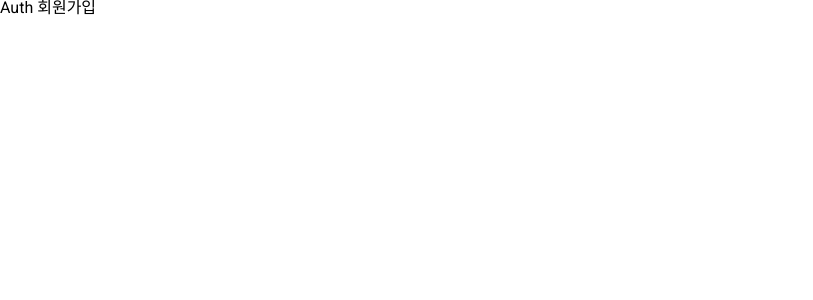
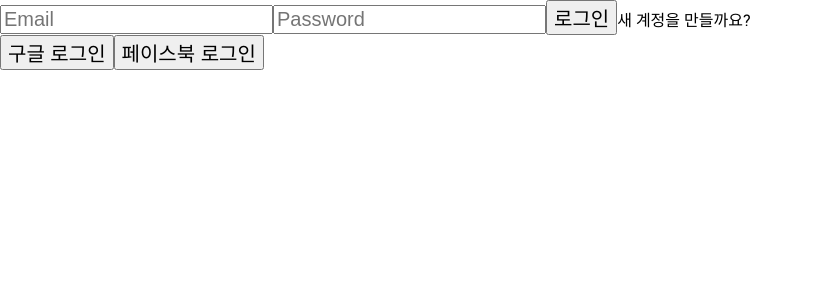
Before and after one commit to jungjaeseung/j-diary, a React (Create React App) app: page / in a window 1280 px wide. Shown: the top 300 px of the page, without its empty margins (0-813 px from the left). Built offline with nearby package versions, Linux system fonts and the light colour scheme; no server answers.

Commit message:
1.0 Email login & Social Login
*이메일 로그인 구현
*이메일 로그인시 생기는 오류들(이메일 형식 아님, 비밀번호 틀림, 비밀번호 자리수 부족 등) 구현
*소셜 로그인(구글, 페이스북) 구현
*로그아웃 구현
*navigation (home<->profile) 구현

```diff
--- a/src/components/App.tsx
+++ b/src/components/App.tsx
@@ -1,9 +1,31 @@
-import React from "react";
+import React, { useState, useEffect } from "react";
+import { authService } from "../fbase";
 import "./App.module.css";
 import AppRouter from "./Router";
 
+export type AppRouterType = {
+  isLoggedIn: boolean;
+};
+
 function App(): JSX.Element {
-  return <AppRouter />;
+  const [init, setInit] = useState(false);
+  const [isLoggedIn, setIsLoggedIn] = useState<boolean>(false);
+
+  useEffect(() => {
+    authService.onAuthStateChanged(() => {
+      if (authService.currentUser !== null) {
+        setIsLoggedIn(true);
+      } else {
+        setIsLoggedIn(false);
+      }
+      setInit(true);
+    });
+  }, []);
+  return (
+    <>
+      {init ? <AppRouter isLoggedIn={isLoggedIn} /> : <h1>로딩중...</h1>}
+      {/* <footer>&copy; {new Date().getFullYear()} 3harang Capstone</footer> */}
+    </>
+  );
 }
-
 export default App;
--- /dev/null
+++ b/src/components/Navigation.tsx
@@ -0,0 +1,19 @@
+import { useNavigate } from "react-router-dom";
+const Navigation = () => {
+  const navigate = useNavigate();
+  const onClick = (e: React.MouseEvent<HTMLSpanElement>) => {
+    if ((e.target as HTMLSpanElement).innerHTML === "홈") {
+      navigate("/");
+    } else if ((e.target as HTMLSpanElement).innerHTML === "프로필") {
+      navigate("/profile");
+    }
+  };
+  return (
+    <div>
+      <span onClick={onClick}>홈</span>
+      <span onClick={onClick}>프로필</span>
+    </div>
+  );
+};
+
+export default Navigation;
--- a/src/components/Router.tsx
+++ b/src/components/Router.tsx
@@ -1,13 +1,14 @@
-import React, { useState } from "react";
-import { BrowserRouter as Router, Route, Routes } from "react-router-dom";
+import { BrowserRouter, Route, Routes } from "react-router-dom";
 import Auth from "../routes/Auth";
 import Home from "../routes/Home";
 import Profile from "../routes/Profile";
+import { AppRouterType } from "./App";
+import Navigation from "./Navigation";
 
-const AppRouter = () => {
-  const [isLoggedIn, setIsLoggedIn] = useState(false);
+const AppRouter = ({ isLoggedIn }: AppRouterType) => {
   return (
-    <Router>
+    <BrowserRouter>
+      {isLoggedIn ? <Navigation /> : null}
       <Routes>
         {isLoggedIn ? (
           <>
@@ -18,7 +19,7 @@ const AppRouter = () => {
           <Route path="/" element={<Auth />} />
         )}
       </Routes>
-    </Router>
+    </BrowserRouter>
   );
 };
 
--- a/src/routes/Auth.tsx
+++ b/src/routes/Auth.tsx
@@ -1,5 +1,131 @@
-import React from "react";
+import {
+  createUserWithEmailAndPassword,
+  FacebookAuthProvider,
+  GoogleAuthProvider,
+  signInWithEmailAndPassword,
+  signInWithPopup,
+} from "firebase/auth";
+import React, { useState, useEffect } from "react";
+import { authService } from "../fbase";
 
-const Auth = () => <span>Auth 회원가입</span>;
+const Auth = (): JSX.Element => {
+  const [form, setForm] = useState({ email: "", password: "" });
+  const [newAccount, setNewAccount] = useState(false);
+  const [errorCode, setErrorCode] = useState("");
+  const [errorMessage, setErrorMessage] = useState("");
+  const onChange = ({
+    target: { name, value },
+  }: {
+    target: { name: string; value: string };
+  }) => setForm({ ...form, [name]: value });
+  const onSubmit = async (e: React.FormEvent<HTMLFormElement>) => {
+    e.preventDefault();
+    let data;
+    if (form.email === "") {
+      setErrorMessage("이메일을 입력해주세요.");
+    } else if (!/\S+@\S+\.\S+/.test(form.email)) {
+      setErrorMessage("이메일 형식이 아닙니다.");
+    } else if (form.password === "") {
+      setErrorMessage("비밀번호를 입력해주세요.");
+    }
+
+    if (newAccount) {
+      //계정 생성하기
+      data = await createUserWithEmailAndPassword(
+        authService,
+        form.email,
+        form.password
+      ).catch((error) => {
+        console.log(error.code);
+        setErrorCode(error.code);
+      });
+    } else {
+      //로그인 하기
+      data = await signInWithEmailAndPassword(
+        authService,
+        form.email,
+        form.password
+      ).catch((error) => {
+        console.log(error.code);
+        setErrorCode(error.code);
+      });
+    }
+  };
+  const toggleAccount = () => {
+    setNewAccount((prev) => !prev);
+  };
+
+  const onSocialClick = async (e: React.MouseEvent<HTMLButtonElement>) => {
+    let provider;
+    if ((e.target as HTMLButtonElement).name === "google") {
+      console.log("구글로그인");
+      provider = new GoogleAuthProvider();
+    } else if ((e.target as HTMLButtonElement).name === "facebook") {
+      console.log("페이스북로그인");
+      provider = new FacebookAuthProvider();
+    } else if ((e.target as HTMLButtonElement).name === "naver") {
+      console.log("네이버로그인");
+      //네이버 로그인 구현해야함
+    }
+    const data = await signInWithPopup(
+      authService,
+      provider as GoogleAuthProvider | FacebookAuthProvider
+    ).catch((error) => {
+      console.log(error);
+    });
+    console.log(data);
+  };
+
+  useEffect(() => {
+    if (errorCode === "auth/email-already-in-use") {
+      setErrorMessage("이미 사용중인 이메일 입니다.");
+    } else if (errorCode === "auth/weak-password") {
+      setErrorMessage("비밀번호를 6글자 이상 입력해주세요.");
+    } else if (errorCode === "auth/user-not-found") {
+      setErrorMessage("이메일로 가입된 계정이 없습니다.");
+    } else if (
+      errorCode === "auth/wrong-password" &&
+      form.password.length < 6
+    ) {
+      setErrorMessage("비밀번호를 6글자 이상 입력해주세요.");
+    } else if (errorCode === "auth/wrong-password") {
+      setErrorMessage("올바르지 않은 비밀번호 입니다.");
+    }
+  }, [errorCode]);
+
+  return (
+    <div>
+      <form onSubmit={onSubmit}>
+        <input
+          name="email"
+          type="text"
+          placeholder="Email"
+          value={form.email}
+          onChange={onChange}
+        />
+        <input
+          name="password"
+          type="password"
+          placeholder="Password"
+          value={form.password}
+          onChange={onChange}
+        />
+        <input type="submit" value={newAccount ? "회원가입" : "로그인"} />
+        <span onClick={toggleAccount}>
+          {newAccount ? "이미 계정이 있나요?" : "새 계정을 만들까요?"}
+        </span>
+      </form>
+      <span>{errorMessage}</span>
+      <div>
+        <button name="google" onClick={onSocialClick}>
+          구글 로그인
+        </button>
+        <button name="facebook" onClick={onSocialClick}>
+          페이스북 로그인
+        </button>
+      </div>
+    </div>
+  );
+};
 
 export default Auth;
--- a/src/routes/Home.tsx
+++ b/src/routes/Home.tsx
@@ -1,5 +1,22 @@
+import { signOut } from "firebase/auth";
+import { useNavigate } from "react-router-dom";
 import React from "react";
+import { authService } from "../fbase";
 
-const Home = () => <span>Home 홈</span>;
+const Home = (): JSX.Element => {
+  const navigate = useNavigate();
+  const onLogoutClick = () => {
+    signOut(authService).catch((error) => {
+      console.log(error);
+    });
+    navigate("/");
+  };
+  return (
+    <>
+      <span>Home 홈</span>
+      <button onClick={onLogoutClick}>로그아웃</button>
+    </>
+  );
+};
 
 export default Home;
--- a/src/routes/Profile.tsx
+++ b/src/routes/Profile.tsx
@@ -1,5 +1,5 @@
 import React from "react";
 
-const Profile = () => <span>Profile 프로필</span>;
+const Profile = (): JSX.Element => <span>Profile 프로필</span>;
 
 export default Profile;
--- a/src/styles.css
+++ b/src/styles.css
@@ -1,6 +1,7 @@
 @import url(./reset.css);
 * {
   box-sizing: border-box;
+  font-size: 20px;
 }
 body {
   margin: 0;
```
